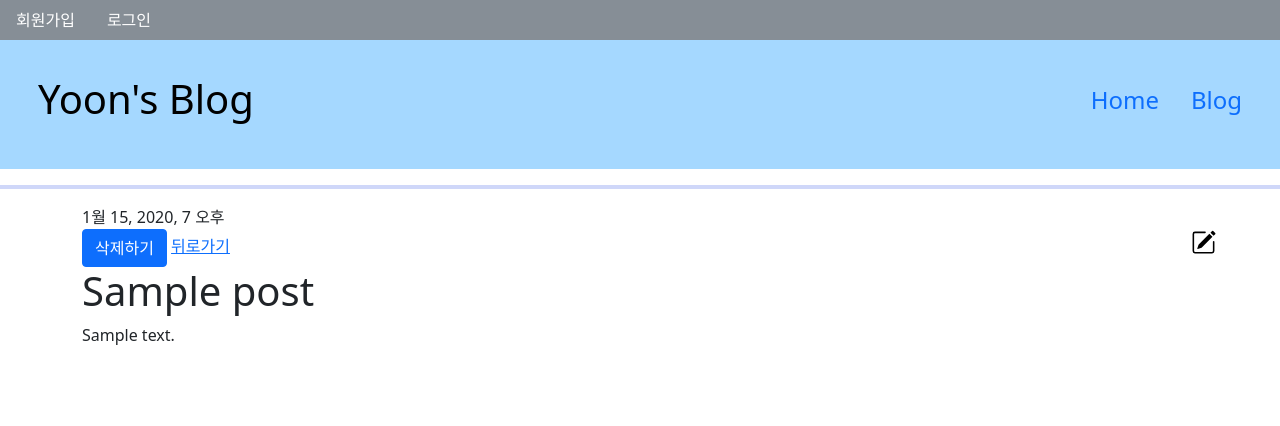
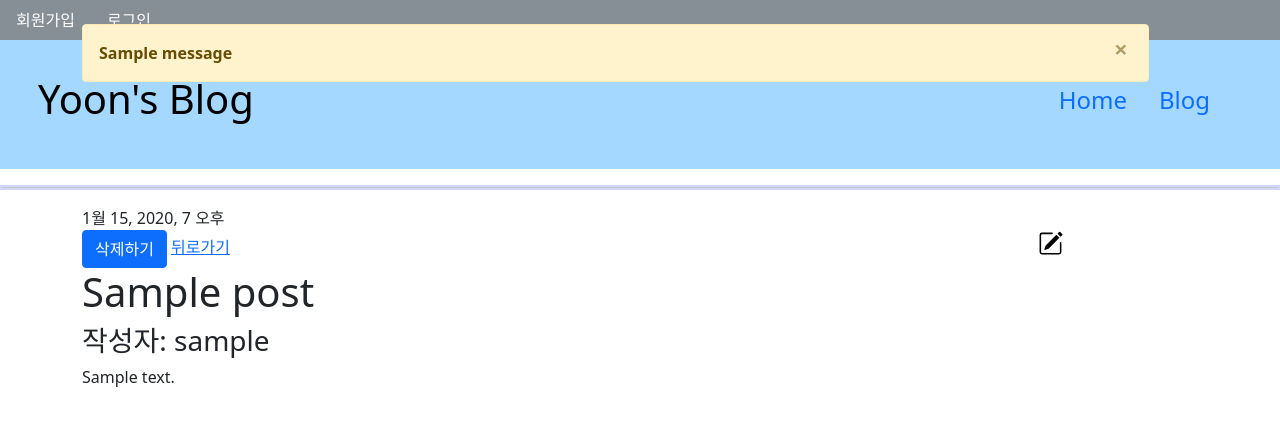
Before and after one commit to syoon0624/WebServiceProgramming, a Django app: page /blog/post/1/ in a window 1280 px wide. Shown: the top 426 px of the page. Run offline with Django 3.2, Linux system fonts and the light colour scheme; tables that the repository leaves empty hold one stand-in row (values such as "Sample post"); one stand-in notice (Sample message) is shown; some libraries are stand-ins or nearby versions.

Commit message:
feat: 권한 기능 추가

```diff
--- a/blog/templates/blog/base.html
+++ b/blog/templates/blog/base.html
@@ -5,10 +5,12 @@
 <head>
   <title>Web Service programming blog</title>
   <!-- jquery -->
-  <script src="https://code.jquery.com/jquery-3.2.1.min.js"
-    integrity="sha256-hwg4gsxgFZhOsEEamdOYGBf13FyQuiTwlAQgxVSNgt4=" crossorigin="anonymous"></script>
+  <script src="https://code.jquery.com/jquery-3.3.1.slim.min.js"></script>
+  <script src="https://cdnjs.cloudflare.com/ajax/libs/popper.js/1.14.3/umd/popper.min.js"></script>
+  <script src="https://stackpath.bootstrapcdn.com/bootstrap/4.1.3/js/bootstrap.min.js"></script>
   <link rel="stylesheet" type="text/css"
     href="https://maxcdn.bootstrapcdn.com/font-awesome/4.7.0/css/font-awesome.min.css">
+  <link rel="stylesheet" href="https://stackpath.bootstrapcdn.com/bootstrap/4.1.3/css/bootstrap.min.css">
   <!--bootstrap js 추가 -->
   <link href="https://cdn.jsdelivr.net/npm/bootstrap@5.0.1/dist/css/bootstrap.min.css" rel="stylesheet"
     integrity="sha384-+0n0xVW2eSR5OomGNYDnhzAbDsOXxcvSN1TPprVMTNDbiYZCxYbOOl7+AMvyTG2x" crossorigin="anonymous">
@@ -72,7 +74,7 @@
   {% endblock %}
   <div class="content container">
     <div class="row">
-      <div class="col-md-8">
+      <div class="col-md-11">
         {% block content %}
         {% endblock%}
       </div>
--- a/blog/templates/blog/post_detail.html
+++ b/blog/templates/blog/post_detail.html
@@ -16,6 +16,15 @@
       <a class="btn btn-primary" href="{% url 'post_remove' pk=post.pk %}">삭제하기</a>
       <a href="{% url 'post_list' %}">뒤로가기</a>
       <h1>{{ post.title}}</h1>
+      <h3>작성자: {{ post.author}}</h1>
       <p>{{ post.text|linebreaksbr}}</p>
+      {% for message in messages %}
+      <div class="alert alert-warning alert-dismissible fade show col-md-10" role="alert" style="position: fixed; top:3%;">
+        <strong>{{ message }}</strong>
+        <button type="button" class="close" data-dismiss="alert" aria-label="close">
+          <span aria-hidden="true">&times;</span>
+        </button>
+      </div>
+      {% endfor %}
     </div>
   {% endblock%}
--- a/blog/templates/blog/post_list.html
+++ b/blog/templates/blog/post_list.html
@@ -1,6 +1,6 @@
 {% extends 'blog/base.html' %}
 {% block content %}
-    <a href="{% url 'post_new' %}" style="position: absolute; top: 24%; right: 3%;"><svg xmlns="http://www.w3.org/2000/svg" width="50" height="50" fill="currentColor" class="bi bi-plus-circle-fill"
+    <a href="{% url 'post_new' %}" style="position: absolute; top: 0%; right: -9%;"><svg xmlns="http://www.w3.org/2000/svg" width="60" height="60" fill="currentColor" class="bi bi-plus-circle-fill"
         viewBox="0 0 16 16">
         <path
             d="M16 8A8 8 0 1 1 0 8a8 8 0 0 1 16 0zM8.5 4.5a.5.5 0 0 0-1 0v3h-3a.5.5 0 0 0 0 1h3v3a.5.5 0 0 0 1 0v-3h3a.5.5 0 0 0 0-1h-3v-3z" />
--- a/blog/views.py
+++ b/blog/views.py
@@ -4,6 +4,9 @@
 from .forms import PostForm
 from django.contrib.auth.models import User
 from django.contrib import auth
+from django.contrib.auth.decorators import login_required
+from django.contrib import messages
+
 
 def post_list(request):
     posts = Post.objects.filter(published_date__lte=timezone.now()).order_by('published_date')
@@ -17,6 +20,7 @@
     m_views = 'hello'
     return render(request, 'blog/main_page.html', {'views': m_views})
 
+@login_required
 def post_new(request):
     if request.method == "POST":
         form = PostForm(request.POST)
@@ -28,26 +32,42 @@
             return redirect('post_detail', pk=post.pk)
     else:
         form = PostForm()
-    return render(request, 'blog/post_edit.html', {'form': form})
+    return render(request, 'blog/post_edit.html', {'form': form })
 
+@login_required
 def post_edit(request, pk):
     post = get_object_or_404(Post, pk=pk)
     if request.method == "POST":
-        form = PostForm(request.POST, instance=post)
-        if form.is_valid():
-            post = form.save(commit=False)
-            post.author = request.user
-            post.published_date = timezone.now()
-            post.save()
+        # 사용권한 - 작성자만 이용 가능
+        if(post.author == request.user):
+            form = PostForm(request.POST, instance=post)
+            if form.is_valid():
+                post = form.save(commit=False)
+                post.author = request.user
+                post.published_date = timezone.now()
+                post.save()
+                return redirect('post_detail', pk=post.pk)
+            return render(request, 'blog/post_edit.html', {'form': form })
+        else:
+            messages.error(request, "본인 게시글이 아닙니다.")
             return redirect('post_detail', pk=post.pk)
     else:
-        form = PostForm(instance=post)
-    return render(request, 'blog/post_edit.html', {'form': form})
+        if(post.author == request.user):
+            form = PostForm(instance=post)
+            return render(request, 'blog/post_edit.html', {'form': form })
+        else:
+            messages.error(request, "본인 게시글이 아닙니다.")
+    return redirect('post_detail', pk=post.pk)
 
+@login_required
 def post_remove(request, pk):
     post = get_object_or_404(Post, pk=pk)
-    post.delete()
-    return redirect('post_list')
+    if(post.author == request.user):
+        post.delete()
+        return redirect('post_list')
+    else:
+        messages.error(request, "본인 게시글이 아닙니다.")
+        return redirect('post_detail', pk=post.pk)
 
 
 def signup(request):
```
Also changed, not shown: blog/templates/blog/signup.html (+2 -9 lines).
